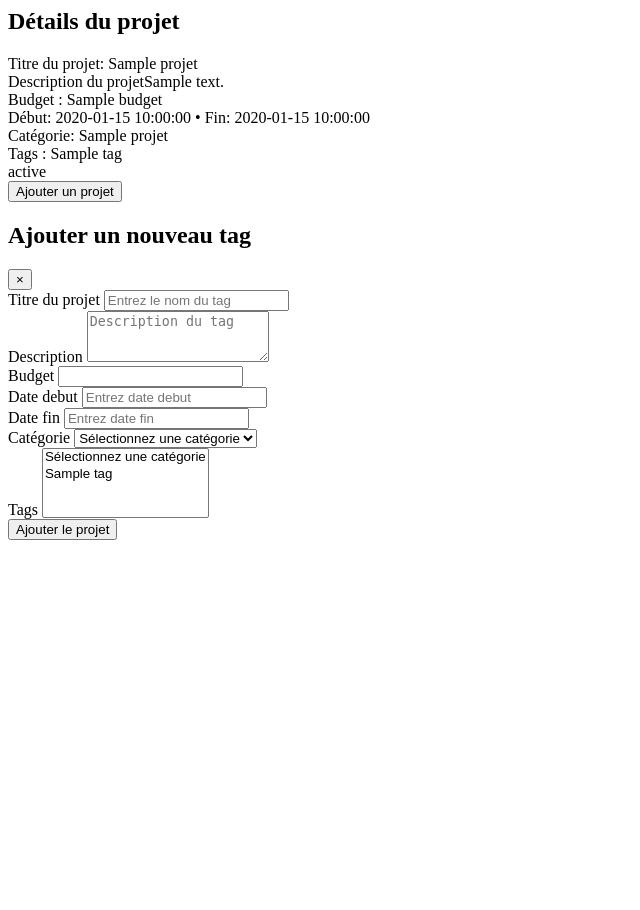
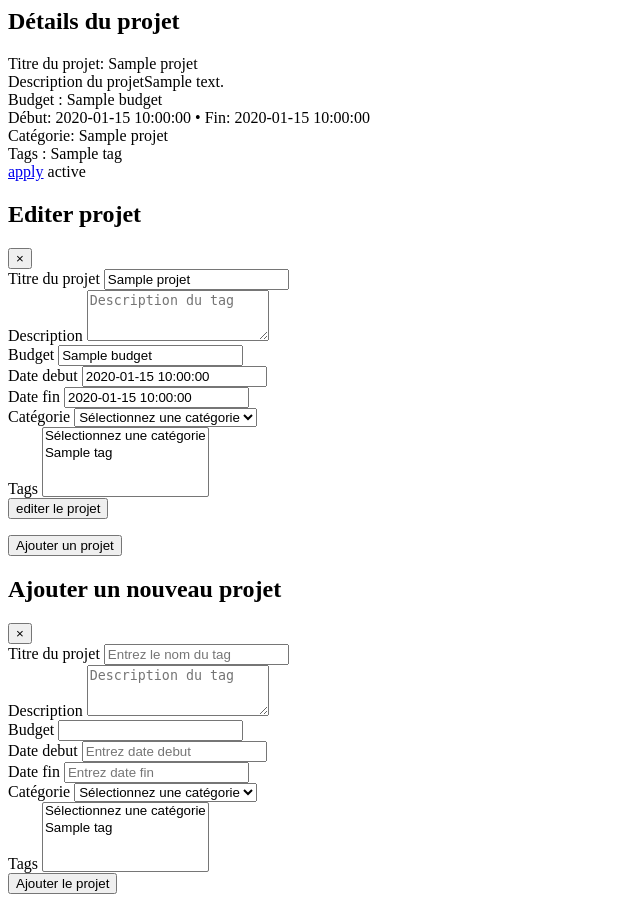
Before and after one commit to AmeksaKhadija/Upwork, a PHP site: template app/Views/ProjetListe.php in a window 1280 px wide. Shown: the whole page, without its empty margins (0-640 px from the left). Before the commit the page ends 540 px from the top, so only its background shows below. Run offline with PHP 8.4, Linux system fonts and the light colour scheme; the template is opened without the code that fills it: most values are stand-ins (such as "Sample title", 1, 10 or a date in 2020).

Commit message:
last commit

```diff
--- a/app/Controllers/UserController.php
+++ b/app/Controllers/UserController.php
@@ -64,7 +64,9 @@
                 case 3:
 
                     $projets = $this->projetModel->getAll();
-                    $this->render('ProjetListe', ['projets' => $projets]);
+                    $categories=$this->categories->getAll();
+                    $tags = $this->tags->getAll();
+                    $this->render('ProjetListe', ['projets' => $projets,'categories'=>$categories ,'tags'=>$tags]);
                     break;
             }
         }
--- a/app/Views/ProjetListe.php
+++ b/app/Views/ProjetListe.php
@@ -1,4 +1,3 @@
-
 
 <div class="content-grid">
 
@@ -37,16 +36,81 @@
                                <span class="tag">Aucun tag</span>
                            <?php endif; ?>
                    </div>
+
                </div>
+
            </div>
+
+                   <a href="/Projet/delete/<?=$projet->getId()?>"  type class="action-btn"><i class="fas fa-trash"></i></a>
+                   <a type="button" href="/cours/apply/<?=$projet->getId()?>" class=" badge badge-progress"> apply</a>
            <span class="badge badge-progress"><?=$projet->getStatus()?></span>
        </div>
+       <a type="button" onclick="openModal('projetModal_<?=$projet->getId()?>')"   class="action-btn"><i class="fas fa-edit"></i></a>
        <?php endforeach;?>
    </div>
 
 
 
 
+
+   <div id="projetModal_<?=$projet->getId()?>" class="modal">
+            <div class="modal-content">
+                <div class="modal-header">
+                    <h2 class="modal-title">Editer projet</h2>
+                    <button class="close-modal" onclick="closeModal('projetModal_<?=$projet->getId()?>')">&times;</button>
+                </div>
+                <form  action="/Projet/update/<?=$projet->getId()?>" method="POST" >
+                <input type="hidden" name="id" value="<?= $projet->getId()?>" />
+                    <div class="form-group">
+                        <label class="form-label">Titre du projet</label>
+                        <input type="text"  name="titre" class="form-input" value="<?=$projet->getTitre()?>" placeholder="Entrez le nom du tag">
+                    </div>
+
+                    <div class="form-group">
+                        <label class="form-label">Description</label>
+                        <textarea class="form-input" name="description" rows="3" value="<?=$projet->getDescription()?>" placeholder="Description du tag"></textarea>
+                    </div>
+
+                    <div class="form-group">
+                        <label class="form-label">Budget</label>
+                        <input type="text"  name="budget" class="form-input" value="<?=$projet->getBudget()?>" placeholder="">
+                    </div>
+
+                    <div class="form-group">
+                        <label class="form-label">Date debut </label>
+                        <input type="text"  name="date_debut" class="form-input" value="<?=$projet->getDateDebut()?>" placeholder="Entrez date debut ">
+                    </div>
+
+                    <div class="form-group">
+                        <label class="form-label">Date fin </label>
+                        <input type="text"  name="date_fin" class="form-input"  value="<?=$projet->getDateFin()?>" placeholder="Entrez date fin ">
+                    </div>
+
+                    <div class="form-group">
+                            <label class="form-label">Catégorie</label>
+                            <select class="form-select" name="categorie_id">
+                                <option value="">Sélectionnez une catégorie</option>
+                                <?php foreach ($categories as $categorie) { ?>
+                                    <option value=<?= $categorie->getId() ?>><?= $categorie->getName() ?></option>
+                                <?php } ?>
+                            </select>
+                    </div>
+
+                    <div class="form-group">
+                      <label class="form-label">Tags</label>
+                      <select class="form-select" name="tags[]" multiple>
+                       <option value="">Sélectionnez une catégorie</option>
+                      <?php
+                         foreach ($tags as $tag) { ?>
+                        <option value=<?= $tag->getId() ?>><?= $tag->getName() ?></option>
+                        <?php } ?>
+                     </select>
+                   </div>
+
+                    <button type="submit" name="submit" class="form-submit">editer le projet</button>
+                </form>
+            </div>
+        </div>
 
 
 
@@ -60,7 +124,7 @@
  <div id="projetModal" class="modal">
             <div class="modal-content">
                 <div class="modal-header">
-                    <h2 class="modal-title">Ajouter un nouveau tag</h2>
+                    <h2 class="modal-title">Ajouter un nouveau projet</h2>
                     <button class="close-modal" onclick="closeModal('projetModal')">&times;</button>
                 </div>
                 <form  action="/Projet/add" method="POST" >
@@ -118,6 +182,7 @@
 
 
 
+
  <script>
         function openModal(modalId) {
             document.getElementById(modalId).style.display = 'flex';
@@ -127,26 +192,27 @@
             document.getElementById(modalId).style.display = 'none';
         }
 
-        // Fermer le modal si on clique en dehors
+
         window.onclick = function(event) {
             if (event.target.className === 'modal') {
                 event.target.style.display = 'none';
             }
         }
-        function openModal(modalId) {
-    document.getElementById(modalId).style.display = 'block';
-}
+//         function openModal(modalId) {
+//     document.getElementById(modalId).style.display = 'block';
+// }
 
-function closeModal(modalId) {
-    document.getElementById(modalId).style.display = 'none';
-}
+// function closeModal(modalId) {
+//     document.getElementById(modalId).style.display = 'none';
+// }
 
-// Fermer le modal si on clique en dehors
-window.onclick = function(event) {
-    if (event.target.classList.contains('modal')) {
-        event.target.style.display = 'none';
-    }
-}
+
+// window.onclick = function(event) {
+//     if (event.target.classList.contains('modal')) {
+//         event.target.style.display = 'none';
+//     }
+// }
+
 
 
     </script>
--- a/app/Views/TagListe.php
+++ b/app/Views/TagListe.php
@@ -107,7 +107,6 @@
             document.getElementById(modalId).style.display = 'none';
         }
 
-        // Fermer le modal si on clique en dehors
         window.onclick = function(event) {
             if (event.target.className === 'modal') {
                 event.target.style.display = 'none';
@@ -121,7 +120,7 @@
     document.getElementById(modalId).style.display = 'none';
 }
 
-// Fermer le modal si on clique en dehors
+
 window.onclick = function(event) {
     if (event.target.classList.contains('modal')) {
         event.target.style.display = 'none';
```
Also changed, not shown: app/Config/Schema.sql (+72 -0 lines), app/Controllers/ProjetController.php (+41 -1 lines), app/Models/Projet.php (+35 -0 lines).
